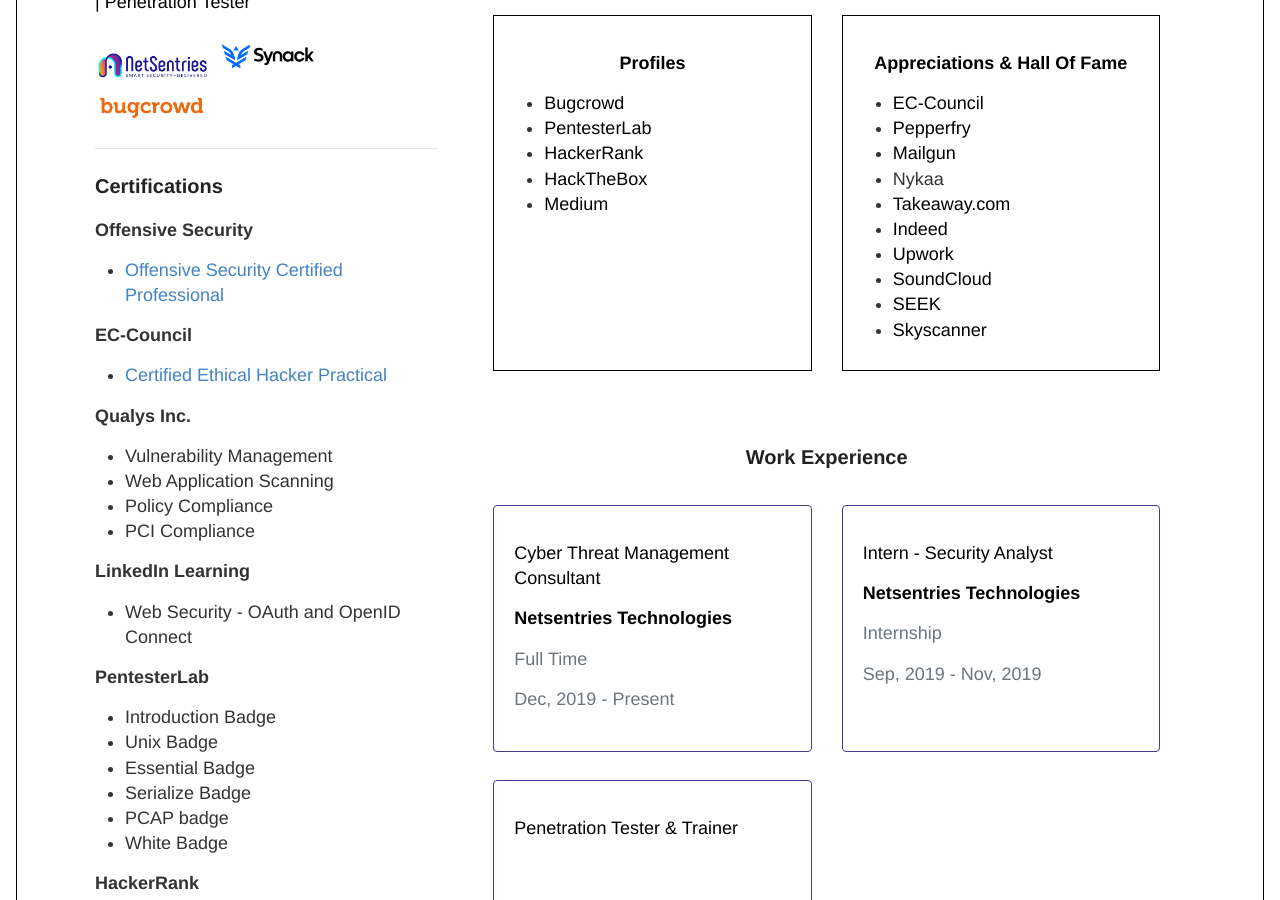
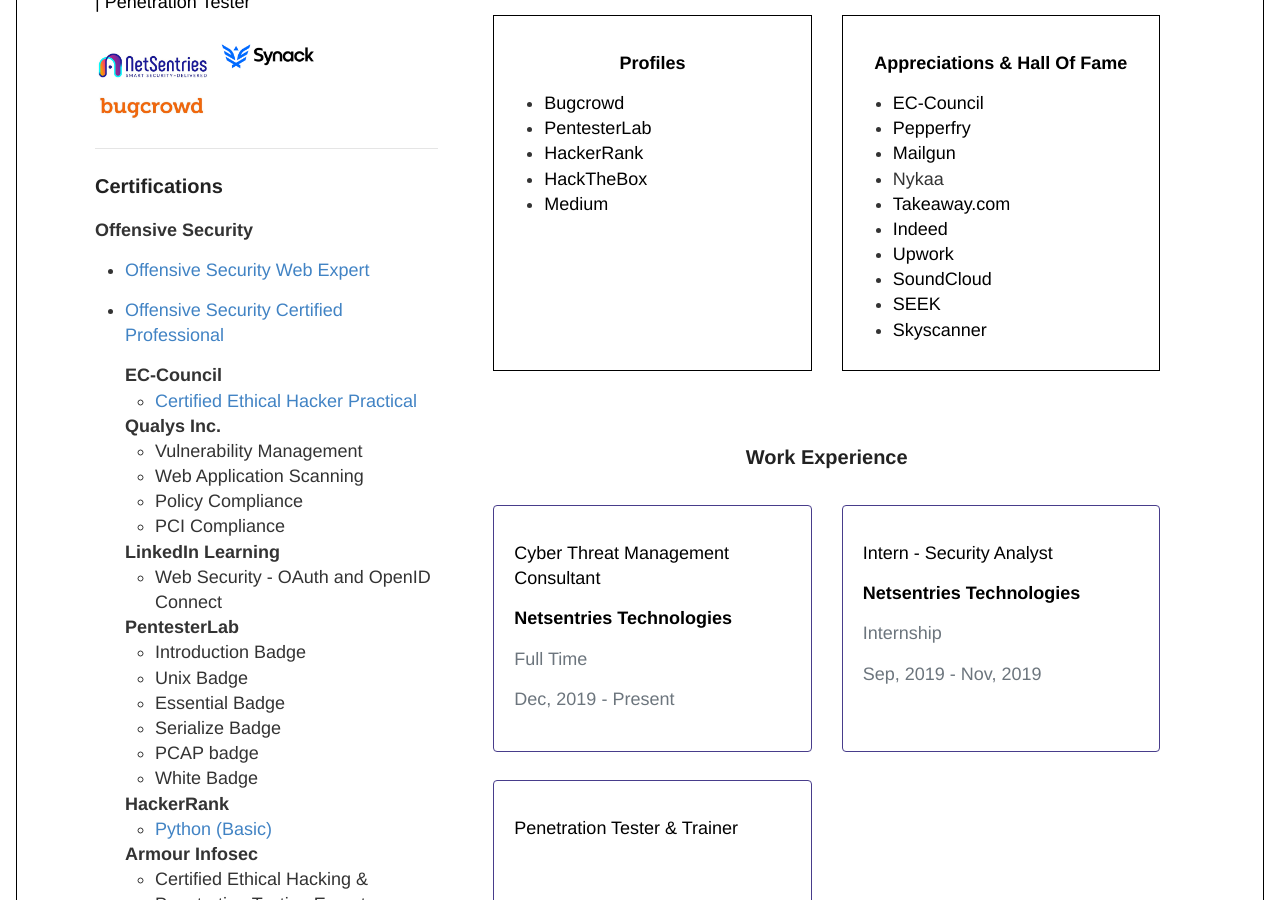
Before and after one commit to vj0shii/vj0shii.github.io, a Jekyll site: the page built from index.html, in a window 1280 px wide and 900 px high, scrolled down 528 px. Built offline with Jekyll 4.4.1, drawn with Linux system fonts in a browser that asks for light colours.

Commit message:
Update about.html

```diff
--- a/_layouts/about.html
+++ b/_layouts/about.html
@@ -21,9 +21,15 @@
                 <b>Offensive Security</b>
                 <ul>
                   <li>
+                    <a href="https://www.youracclaim.com/badges/162b5ca4-5b1d-4d44-b816-e17c25f08a29">Offensive Security Web Expert</a>
+                  </li>
+                </ul>
+                <ul>
+                  <li>
                     <a href="https://www.youracclaim.com/badges/7bd55e66-69ef-403a-8943-23b874bd397b">Offensive Security Certified Professional</a>
                   </li>
                 </ul>
+                <ul>
                 <b>EC-Council</b>
                 <ul>
                   <li>
```
